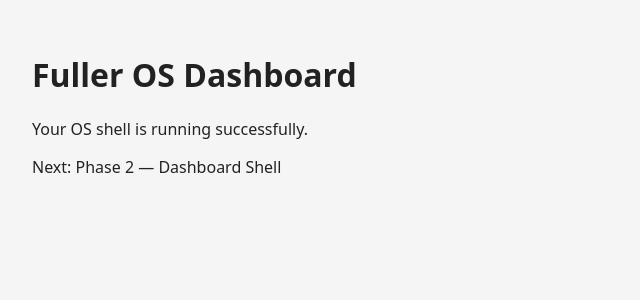
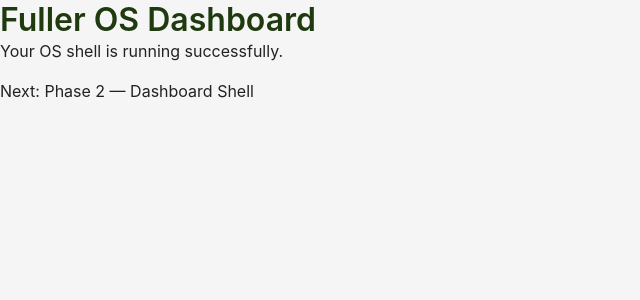
Before and after one commit to citadelrugby-personal/fuller-os-dashboard, a React (Vite) app: page / in a window 1280 px wide. Shown: the top 300 px of the page, without its empty margins (0-640 px from the left). Built offline with nearby package versions, Linux system fonts and the light colour scheme.

Commit message:
index.css addition

```diff
--- /dev/null
+++ b/src/index.css
@@ -0,0 +1,114 @@
+/* --- Reset & Base ------------------------------------------------------- */
+
+* {
+  margin: 0;
+  padding: 0;
+  box-sizing: border-box;
+}
+
+html, body {
+  height: 100%;
+  width: 100%;
+  font-family: -apple-system, BlinkMacSystemFont, "Segoe UI", Roboto, Oxygen,
+    Ubuntu, Cantarell, "Open Sans", "Helvetica Neue", sans-serif;
+  background-color: #f5f5f5;
+  color: #222;
+  -webkit-font-smoothing: antialiased;
+  -moz-osx-font-smoothing: grayscale;
+}
+
+/* --- Root Container ----------------------------------------------------- */
+
+#root {
+  height: 100%;
+  width: 100%;
+  display: flex;
+  flex-direction: column;
+}
+
+/* --- Layout Helpers ----------------------------------------------------- */
+
+.flex {
+  display: flex;
+}
+
+.center {
+  display: flex;
+  align-items: center;
+  justify-content: center;
+}
+
+.column {
+  display: flex;
+  flex-direction: column;
+}
+
+/* --- Fuller OS Theme ---------------------------------------------------- */
+
+:root {
+  --primary: #2D5016;       /* Fuller OS forest green */
+  --primary-light: #3f6f22;
+  --primary-dark: #1f3a0f;
+
+  --accent: #C8A951;        /* Imperial gold */
+  --accent-light: #e3d3a0;
+
+  --surface: #ffffff;
+  --surface-alt: #f0f0f0;
+
+  --border: #dcdcdc;
+  --radius: 8px;
+}
+
+/* --- Card Component ----------------------------------------------------- */
+
+.card {
+  background: var(--surface);
+  border: 1px solid var(--border);
+  border-radius: var(--radius);
+  padding: 1.25rem;
+  box-shadow: 0 2px 4px rgba(0,0,0,0.06);
+}
+
+/* --- Typography --------------------------------------------------------- */
+
+h1, h2, h3, h4 {
+  font-weight: 600;
+  color: var(--primary-dark);
+}
+
+p {
+  line-height: 1.5;
+  margin-bottom: 1rem;
+}
+
+/* --- Buttons ------------------------------------------------------------ */
+
+button {
+  background: var(--primary);
+  color: white;
+  border: none;
+  padding: 0.75rem 1.25rem;
+  border-radius: var(--radius);
+  cursor: pointer;
+  font-size: 1rem;
+  transition: background 0.2s ease;
+}
+
+button:hover {
+  background: var(--primary-light);
+}
+
+button:active {
+  background: var(--primary-dark);
+}
+
+/* --- Utility Spacing ---------------------------------------------------- */
+
+.mt-1 { margin-top: 0.5rem; }
+.mt-2 { margin-top: 1rem; }
+.mt-3 { margin-top: 1.5rem; }
+
+.mb-1 { margin-bottom: 0.5rem; }
+.mb-2 { margin-bottom: 1rem; }
+.mb-3 { margin-bottom: 1.5rem; }
--- a/src/main.jsx
+++ b/src/main.jsx
@@ -1,7 +1,7 @@
 import React from 'react'
 import ReactDOM from 'react-dom/client'
-import App from './App'
-import './styles/global.css'
+import App from './App.jsx'
+import './index.css'   // optional — remove if you don’t have this file
 
 ReactDOM.createRoot(document.getElementById('root')).render(
   <React.StrictMode>
```
Also changed, not shown: 3 other files (tests, documents, lock files or other folders).
